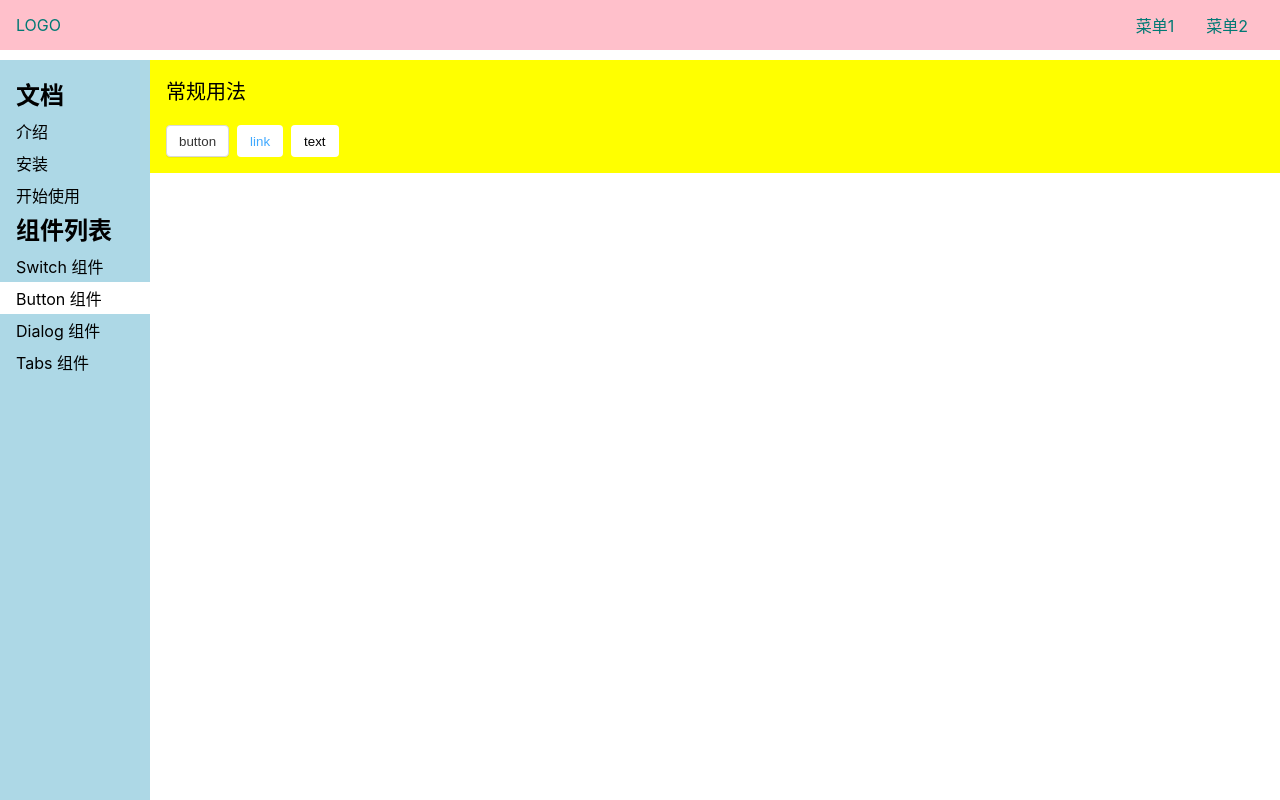
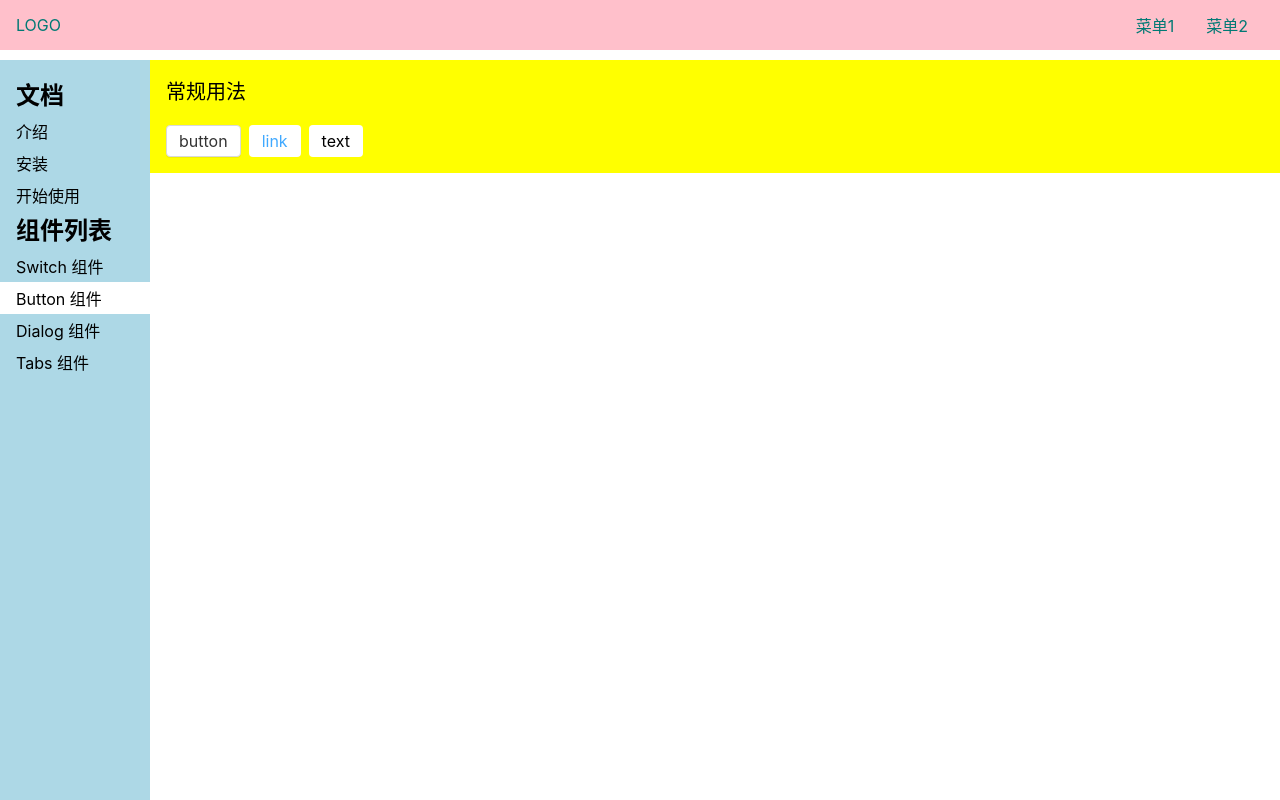
Before and after one commit to leigp555/vue-create-wheel, a Vue app in the folder vue-project/: page /#/doc/button in a window 1280 px wide. Built offline with nearby package versions, Linux system fonts and the light colour scheme.

Commit message:
gulu组件自带样式避免用户引用组件样式失效

```diff
--- /dev/null
+++ b/vue-project/src/lib/gulu.scss
@@ -0,0 +1,13 @@
+[class^="gulu-"], [class*=" gulu-"] {
+  margin: 0;
+  padding: 0;
+  box-sizing: border-box;
+  font-size: 16px;
+  // 为什么这样写 font-family
+  // 答案见 https://github.com/zenozeng/fonts.css/
+  font-family: -apple-system, "Noto Sans", "Helvetica Neue", Helvetica,
+  "Nimbus Sans L", Arial, "Liberation Sans", "PingFang SC", "Hiragino Sans GB",
+  "Noto Sans CJK SC", "Source Han Sans SC", "Source Han Sans CN",
+  "Microsoft YaHei", "Wenquanyi Micro Hei", "WenQuanYi Zen Hei", "ST Heiti",
+  SimHei, "WenQuanYi Zen Hei Sharp", sans-serif;
+}
--- a/vue-project/src/main.ts
+++ b/vue-project/src/main.ts
@@ -1,8 +1,8 @@
+import './index.scss'
+import './lib/gulu.scss'
 import {createApp} from 'vue'
 import App from './App.vue'
-import './index.scss'
 import {router} from "./route";
-
 const app = createApp(App)
 app.use(router)
 app.mount('#app')
```
